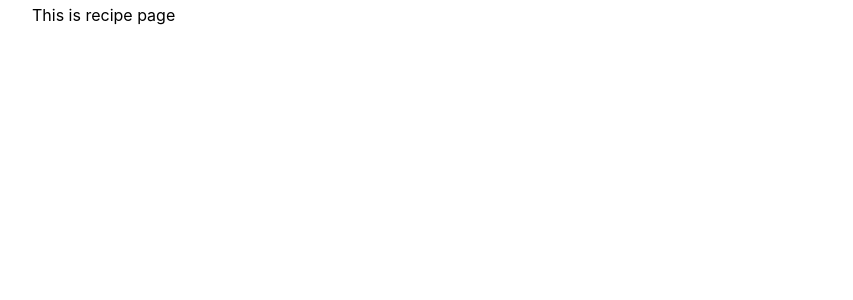
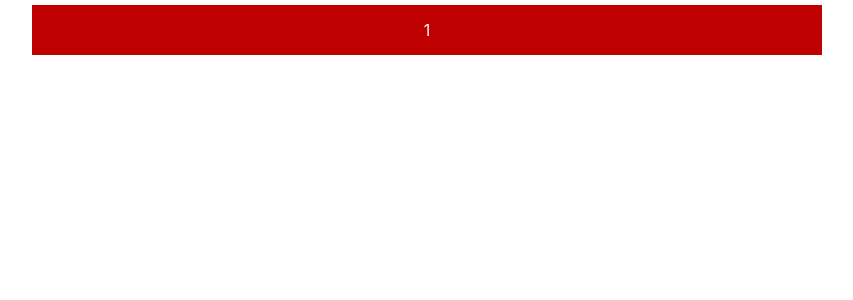
Before and after one commit to nfrq/ichigo-color-change-boxes, a React (Create React App) app: page / in a window 1280 px wide. Shown: the top 300 px of the page, without its empty margins (213-1066 px from the left). Built offline with nearby package versions, Linux system fonts and the light colour scheme.

Commit message:
Create component Box

```diff
--- /dev/null
+++ b/src/components/box/Box.css
@@ -0,0 +1,14 @@
+.box {
+  min-height: 50px;
+  position: relative;
+  color: white;
+}
+.box > span {
+  position: absolute;
+  width: 100%;
+  height: 100%;
+  display: flex;
+  justify-content: center;
+  align-items: center;
+  background-color: rgba(0, 0, 0, .25);
+}
--- /dev/null
+++ b/src/components/box/Box.js
@@ -0,0 +1,11 @@
+import './Box.css';
+
+function Box({label, color}) {
+  return (
+    <div className={`box box-${label}`} style={{backgroundColor: color}}>
+      <span>{label}</span>
+    </div>
+  );
+}
+
+export default Box;
--- a/src/pages/recipe/Recipe.js
+++ b/src/pages/recipe/Recipe.js
@@ -1,5 +1,7 @@
+import Box from '../../components/box/Box';
+
 function Recipe() {
-  return "This is recipe page";
+  return <Box label={1} color='red' />;
 }
 
 export default Recipe;
```
